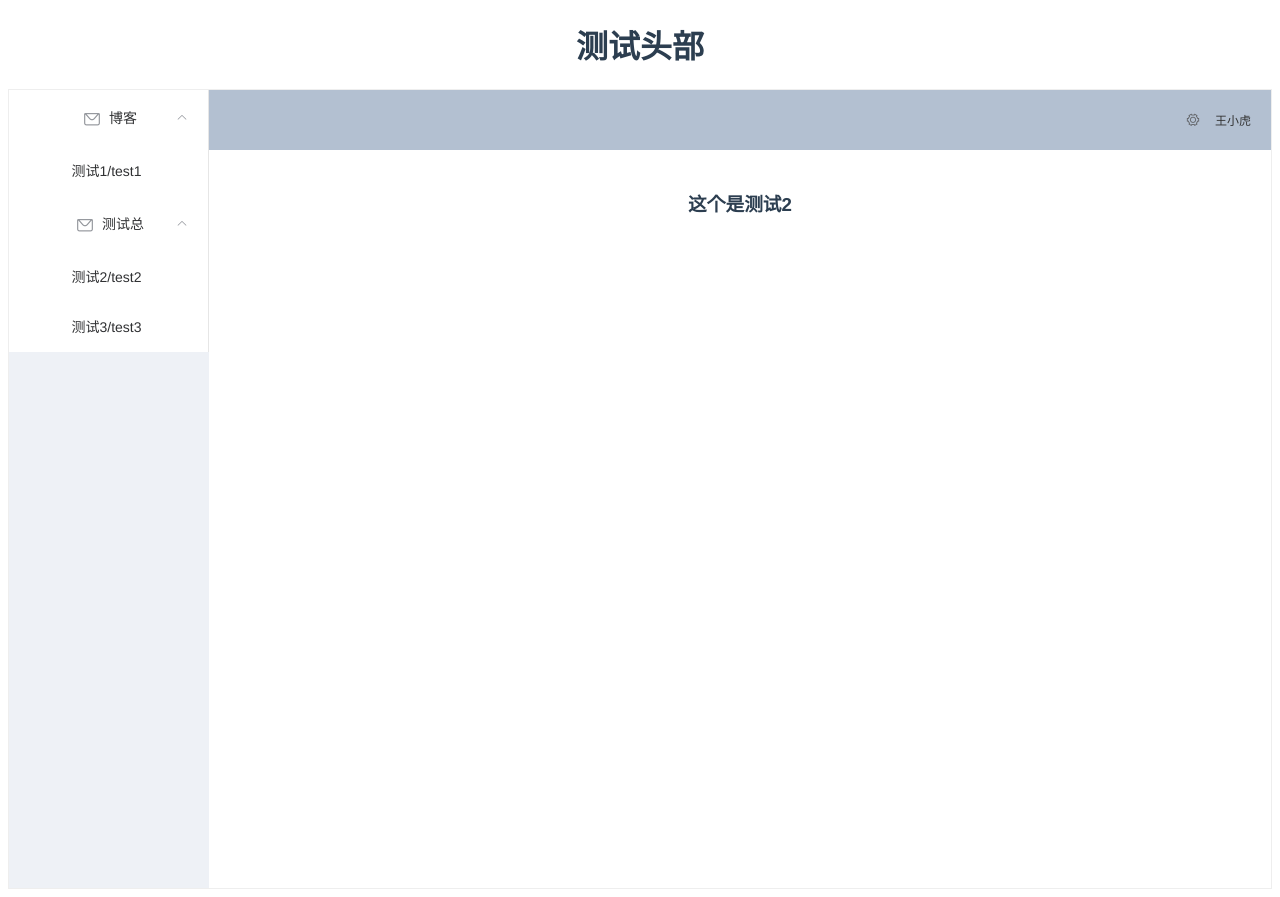
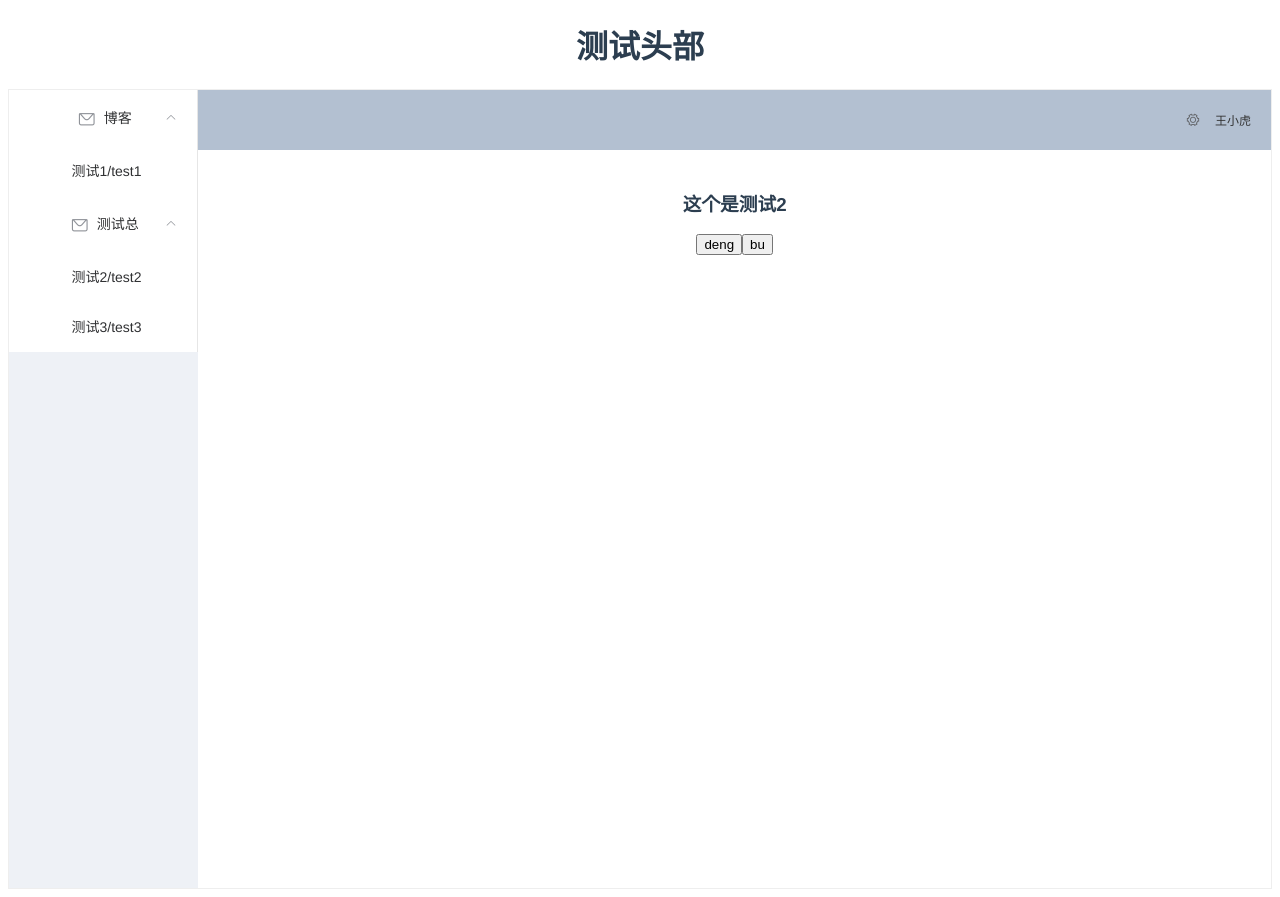
Before and after one commit to a2910070893/wuzhaojunVue, a Vue app: page /test2 in a window 1280 px wide. Built offline with nearby package versions, Linux system fonts and the light colour scheme.

Commit message:
增加博客功能登录拦截

```diff
--- a/src/main.js
+++ b/src/main.js
@@ -5,10 +5,45 @@ import router from './router'
 import store from './store'
 import './plugins/element.js'
 
-Vue.config.productionTip = false
+Vue.config.productionTip = false;
+
+
+router.beforeEach((to, from, next) => {
+  if (to.matched.some(res => res.meta.requireAuth)) { // 验证是否需要登陆
+    console.log("--------cc")
+    var id=window.sessionStorage.getItem('userId');
+    console.log(id)
+    if (id==="true") { // 查询本地存储信息是否已经登陆
+
+      next();
+    } else {
+      console.log("================================")
+      next({
+        // path: '/test2', // 未登录则跳转至login页面
+        // //redirect:  '/test1' // 登陆成功后回到当前页面，这里传值给login页面，to.fullPath为当前点击的页面
+        path:'/test2',
+         query:{redirect: to.fullPath}
+      });
+    }
+  } else {
+    next();
+  }
+})
 
 new Vue({
   router,
   store,
   render: function (h) { return h(App) }
 }).$mount('#app')
+
+
+//
+// router.beforeEach((to, from, next) => {
+//   if (to.name !== 'login') {
+//     if (!window.sessionStorage.tokenId) {
+//       router.push({name: 'login'})
+//     }
+//   }
+//   next()
+//
+// })
--- a/src/router/index.js
+++ b/src/router/index.js
@@ -35,16 +35,24 @@ const routes = [
       {
         path: '/test2',
         name: '测试2',
+        // meta: {
+        //     requireAuth: true
+        // },
         component: Test2
       },
       {
         path: '/test3',
         name: '测试3',
+          meta: {
+              requireAuth: true
+          },
         component: Test3
       }
     ]
   }
-]
+];
+
+
 
 const router = new VueRouter({
   mode: 'history',
--- a/src/views/Blog.vue
+++ b/src/views/Blog.vue
@@ -3,7 +3,7 @@
 
     <el-container style="height: 800px; border: 1px solid #eee">
 
-        <el-aside width="200px" style="background-color: rgb(238, 241, 246)">
+        <el-aside width="15%" style="background-color: rgb(238, 241, 246)">
         <el-menu :default-openeds="['1', '3']" router>
           <el-submenu index="1" v-for="(item,index) in this.$router.options.routes"
                       :key="index" v-if="!item.hidden">
@@ -30,7 +30,7 @@
         </el-header>
 
 
-        <el-main>
+        <el-main width="85%">
           <router-view></router-view>
         </el-main>
 
--- a/src/views/Test1.vue
+++ b/src/views/Test1.vue
@@ -147,6 +147,7 @@
                 url:'https://wuzhaojun.cn:2443/wuzhaojun-0.0.1-SNAPSHOT/',
                 drawer: false,
                 direction: 'ttb',
+                // userId:''
             };
         },
         methods:{
@@ -215,6 +216,11 @@
         },
         //查询全部内容
         created(){
+
+            // this.$store.commit('setUserId','wuzhaojun');
+            // sessionStorage.setItem("userId", 'false');
+            // console.log("打印的id为："+sessionStorage.getItem('userId'));
+
             let _this= this;
             axios.get(this.url+'blog/findAllBlog').then(function (res) {
                 _this.tableData = res.data;
--- a/src/views/Test2.vue
+++ b/src/views/Test2.vue
@@ -1,16 +1,58 @@
 <template>
 
-    <div><h1>这个是测试2</h1></div>
+    <div><h1>这个是测试2</h1>
+    <button @click="tt()" width="30px">deng</button>
+
+        <button width="30px" @click="kk()">bu</button>
+
+    </div>
 </template>
 
 <script>
     // import Home from './views/Home.vue';
-    // export default {
-    //     name:'test2',
-    //     components: {
-    //         Home
-    //     }
-    // };
+    export default {
+        // name:'test2',
+        // components: {
+        //     Home
+        // }
+
+        // methods:{
+        //     login(){
+        //         this.$store.commit('setUserId',"wuzhaojun");
+        //     }
+        // }
+        created() {
+            // sessionStorage.setItem("userId", 'false');
+            //
+            // console.log("打印的id为："+sessionStorage.getItem('userId'));
+        },
+        methods:{
+            tt(){
+                // sessionStorage.setItem("userId", 'true');
+                //
+                // console.log("打印的id为："+sessionStorage.getItem('userId'));
+                // let redirect=decodeURIComponent(this.$route.query.redirect || '/')
+                // this.$router.push({path : redirect})
+                let _this=this;
+
+                axios.get('http://localhost:8080/wuzhaojun/blog/findIdBlog/dfa').then(function (res) {
+
+                    console.log(JSON.stringify(res.data)+"=====================")
+                    sessionStorage.setItem("userId", res.data);
+                    console.log("="+sessionStorage.getItem('userId'))
+                    let redirect=decodeURIComponent(_this.$route.query.redirect || '/')
+                    _this.$router.push({path : redirect})
+                })
+            },
+            kk(){
+                sessionStorage.setItem("userId", 'false');
+
+                console.log("打印的id为："+sessionStorage.getItem('userId'));
+            }
+
+        }
+
+    };
 </script>
 
 <style scoped>
```
